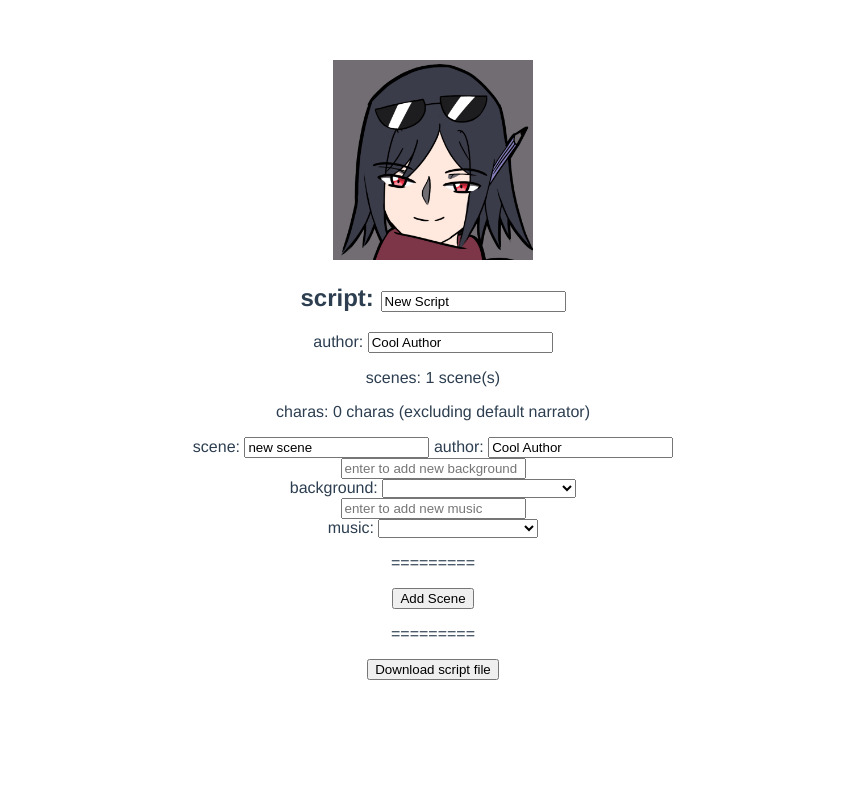
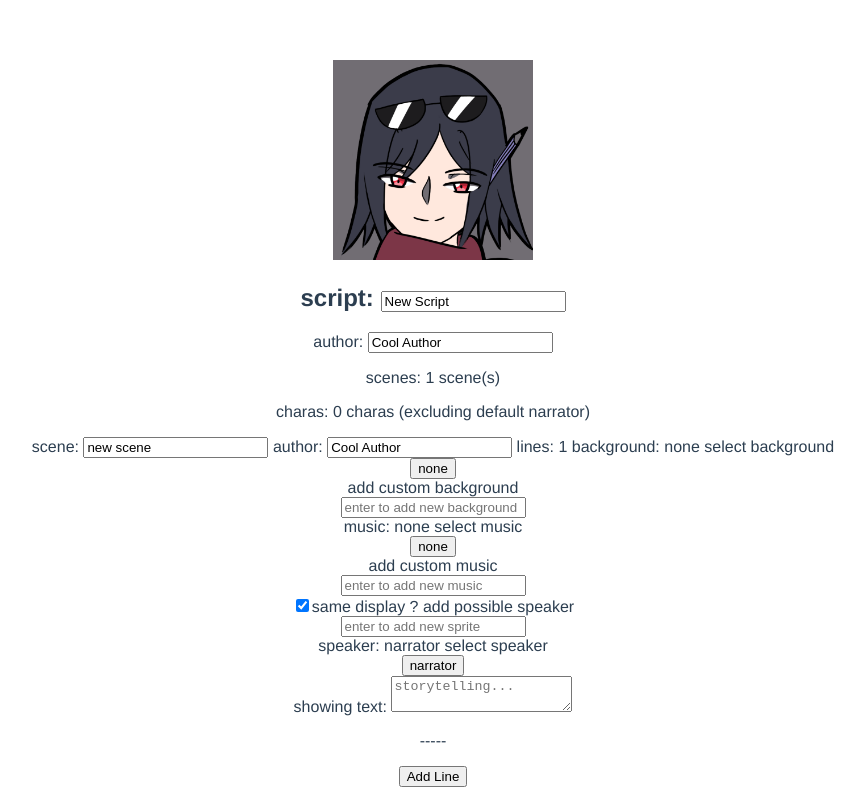
Before and after one commit to dannamachi/vn-add-script, a Vue app: page / in a window 1280 px wide. Shown: the top 800 px of the page, without its empty margins (207-1072 px from the left). Built offline with nearby package versions, Linux system fonts and the light colour scheme.

Commit message:
remove select menus

```diff
--- a/src/App.vue
+++ b/src/App.vue
@@ -13,24 +13,24 @@
   <div v-for='(scene, index) in getScenes()' :key="index">
     scene: <input v-model='scriptObj["scene__" + scene.keyName].name' />
     author: <input v-model='scriptObj["scene__" + scene.keyName].author' />
+    lines: {{ getLines(scene).length }}
     <!-- bg section -->
+    background: {{ scriptObj["scene__" + scene.keyName].background }}
+    select background
+    <div v-for='(bg, index10) in scriptObj.meta__bgList' :key='index10'>
+        <button @click='selectBG(scene.keyName, bg)'>{{ bg }}</button>
+      </div>
+    add custom background
     <AddGlobalStuff @add-exp='onAddBG' v-bind:stuffType='"background"'/>
-    background:
-    <select v-model='scriptObj["scene__" + scene.keyName].background'>
-      <option disabled value="">new background - add above</option>
-      <div v-for='(bg, index10) in scriptObj.meta__bgList' :key='index10'>
-        <option>{{ bg }}</option>
+
+    <!-- ost section  -->
+    music: {{ scriptObj["scene__" + scene.keyName].ost }}
+    select music
+    <div v-for='(ost, index11) in scriptObj.meta__ostList' :key='index11'>
+        <button @click='selectOST(scene.keyName, ost)'>{{ ost }}</button>
     </div>
-    </select>
-    <!-- ost section  -->
+    add custom music
         <AddGlobalStuff @add-exp='onAddOST' v-bind:stuffType='"music"'/>
-    music:
-    <select v-model='scriptObj["scene__" + scene.keyName].ost'>
-      <option disabled value="">new music - add above</option>
-      <div v-for='(ost, index11) in scriptObj.meta__ostList' :key='index11'>
-        <option>{{ ost }}</option>
-      </div>
-    </select>
     <!-- section to display line for edit -->
     <div v-for='(line, index2) in getLines(scene)' :key='index2'>
       <!-- if not display same, show current display list, add new display char -->
@@ -43,31 +43,34 @@
           :class='{
             incChara: scriptObj["scene__" + scene.keyName]["line__" + line.keyName]["sprite__" + sprite.keyName].included,
             notIncChara: !(scriptObj["scene__" + scene.keyName]["line__" + line.keyName]["sprite__" + sprite.keyName].included) }'>
-          chara display name:
+          sprite's display name (if speaker):
           <input v-model='scriptObj["scene__" + scene.keyName]["line__" + line.keyName]["sprite__" + sprite.keyName].name' />
-          chara expression:
+          sprite expression: {{ scriptObj["scene__" + scene.keyName]["line__" + line.keyName]["sprite__" + sprite.keyName].exp }}
           <!-- section for expressions -->
-          <select v-model='scriptObj["scene__" + scene.keyName]["line__" + line.keyName]["sprite__" + sprite.keyName].exp'>
-            <option disabled value="">new expression - add below</option>
+          select expression
           <div v-for='(charExp, index5) in getExpressions(sprite.keyName)' :key='index5'>
-              <option>{{ charExp }}</option>
+            <button @click='selectExpression(scene.keyName, line.keyName, sprite.keyName, charExp)'>{{ charExp }}</button>
           </div>
-          </select>
+
+          add custom expression
           <!-- comp to add new global expression -->
           <AddGlobalStuff v-bind:stuffType='"expression"' v-bind:char='sprite.keyName' @add-exp='onAddExpression' />
-          chara pos
+          sprite position: {{ scriptObj["scene__" + scene.keyName]["line__" + line.keyName]["sprite__" + sprite.keyName].pos }}
           <!-- section for positions -->
-          <select v-model='scriptObj["scene__" + scene.keyName]["line__" + line.keyName]["sprite__" + sprite.keyName].pos'>
-            <option disabled value="">new position - add below</option>
+
+          select position
           <div v-for='(cPos, index6) in scriptObj.meta__posList' :key='index6'>
-              <option>{{ cPos }}</option>
+            <button @click='selectPosition(scene.keyName, line.keyName, sprite.keyName, cPos)'>{{ cPos }}</button>
           </div>
-          </select>
+
+          add custom position
           <!-- comp to add new global position -->
           <AddGlobalStuff v-bind:stuffType='"position"' @add-exp='onAddPosition' />
-          <input type="checkbox" v-model='scriptObj["scene__" + scene.keyName]["line__" + line.keyName]["sprite__" + sprite.keyName].included' />include chara ?
+
+          <input type="checkbox" v-model='scriptObj["scene__" + scene.keyName]["line__" + line.keyName]["sprite__" + sprite.keyName].included' />include sprite ?
         </div>
         <!-- add new char to display -->
+        add sprite to display ?
         <div v-for='(gSprite, index9) in getAllSprites()' :key='index9'>
           <div v-if='!isSpriteAddedToLine(gSprite.keyName, line)'>
             <button @click='addSpriteToDisplay(scene.keyName, line.keyName, gSprite.keyName)'>{{ gSprite.name }}</button>
@@ -75,15 +78,14 @@
         </div>
       </div>
       <!-- comp to add new global character -->
+      add possible speaker
       <AddGlobalStuff v-bind:stuffType='"sprite"' @add-exp='onAddSprite' />
       <!-- speaker section -->
-      chara speaking:
-      <select v-model='scriptObj["scene__" + scene.keyName]["line__" + line.keyName]["sprite__" + sprite.keyName].speaker'>
-        <option disabled value="">new speaker - add above</option>
+      speaker: {{ scriptObj["scene__" + scene.keyName]["line__" + line.keyName].speaker.name }}
+      select speaker
       <div v-for='(speaking, index8) in getAllSprites()' :key='index8'>
-          <option>{{ speaking }}</option>
+          <button @click='selectSpeaker(scene.keyName, line.keyName, speaking)'>{{ speaking.name }}</button>
         </div>
-      </select>
       <!-- text section -->
       showing text:
         <textarea name="text" maxlength='350' placeholder="storytelling..." v-model='scriptObj["scene__" + scene.keyName]["line__" + line.keyName].text'></textarea>
@@ -126,9 +128,9 @@ export default {
       'meta__bgList'  : ['none'],
       'meta__ostList' : ['none'],
       // default narrator character
-      'char__narrator': {
+      'char____narrator': {
         keyName   : '__narrator',
-        name      : '',
+        name      : 'narrator',
         expList   : []
       },
       // linked list start end
@@ -144,7 +146,23 @@ export default {
     }
   },
   methods: {
+    selectBG(sceneName, bg) {
+      this.scriptObj["scene__" + sceneName].background = bg
+    },
+    selectOST(sceneName, ost) {
+      this.scriptObj["scene__" + sceneName].ost = ost
+    },
+    selectSpeaker(sceneName, lineName, speaker) {
+      this.scriptObj["scene__" + sceneName]["line__" + lineName].speaker = speaker
+    },
+    selectExpression(sceneName, lineName, spriteName, exp) {
+      this.scriptObj["scene__" + sceneName]["line__" + lineName]["sprite__" + spriteName].exp = exp
+    },
+    selectPosition(sceneName, lineName, spriteName, pos) {
+      this.scriptObj["scene__" + sceneName]["line__" + lineName]["sprite__" + spriteName].pos = pos
+    },
     isSpriteAddedToLine(spriteName, line) {
+      if (spriteName == "__narrator") return true
       for (var sp of this.getSprites(line)) {
         if (sp.keyName == spriteName) return true;
       }
@@ -173,7 +191,7 @@ export default {
       this.scriptObj['scene__' + sceneName]['line__' + lineName]['sprite__' + spriteName] = spriteObj
     },
     onAddSprite(spObj) {
-      if (spObj.sprite == 'narrator') {
+      if (spObj.sprite == '__narrator') {
         return;
       }
       for (const [key, value] of Object.entries(this.scriptObj)) {
@@ -259,6 +277,7 @@ export default {
     getLines(scene) {
       var lineList = []
       var line = null
+      console.log(scene.meta__startName)
       for (const [key, value] of Object.entries(scene)) {
         if (key == scene.meta__startName) {
           line = value;
@@ -316,7 +335,7 @@ export default {
       var uniqueID = uuidv4(); // ⇨ '9b1deb4d-3b7d-4bad-9bdd-2b0d7b3dcb6d'
       var newLine = {
         keyName : uniqueID,
-        speaker: '',
+        speaker: this.scriptObj.char____narrator,
         text: '',
         next: nextLine,
         previous: lastLine,
@@ -332,11 +351,12 @@ export default {
       }
       // add to script obj
       this.scriptObj['scene__' + sceneName]['line__' + uniqueID] = newLine
+      console.log(newLine)
       // adjust lines in chain
       if (lastLine) this.scriptObj['scene__' + sceneName]['line__' + lastName].next = newLine
-      else this.scriptObj['scene__' + sceneName].meta__startName = newLine
+      else this.scriptObj['scene__' + sceneName].meta__startName = 'line__' + uniqueID
       if (nextLine) this.scriptObj['scene__' + sceneName]['line__' + nextName].previous = newLine
-      else this.scriptObj['scene__' + sceneName].meta__endName = newLine
+      else this.scriptObj['scene__' + sceneName].meta__endName = 'line__' + uniqueID
     },
     // unique indexed keyname
     // editable name
@@ -357,8 +377,8 @@ export default {
         keyName : uniqueID,
         next: nextScene,
         previous: lastScene,
-        background: 'none',
-        ost: 'none'
+        background: this.scriptObj.meta__bgList[0],
+        ost: this.scriptObj.meta__ostList[0]
       }
 
       // add to script obj
```
Lines whose indentation alone changed are shown as unchanged.
